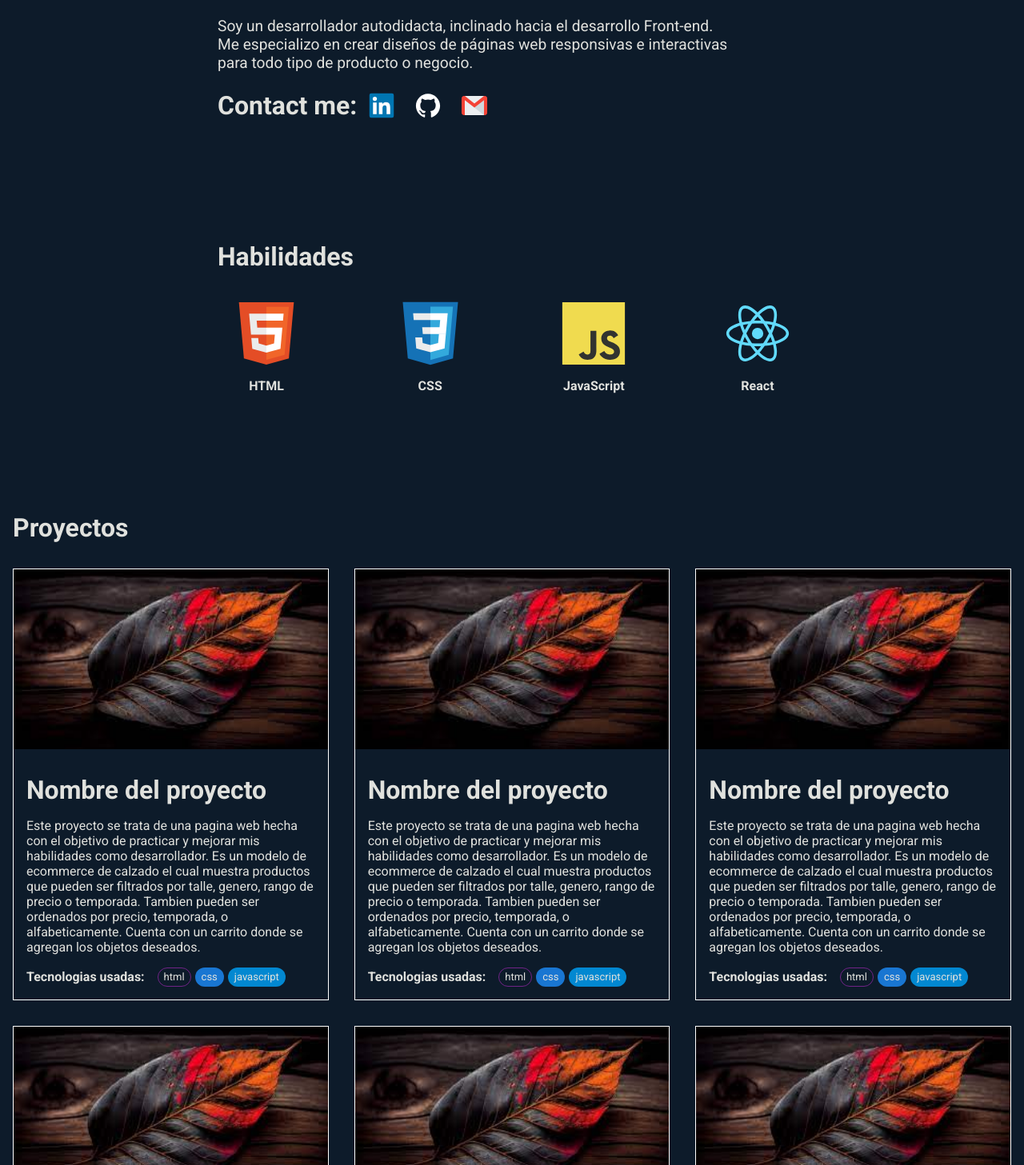
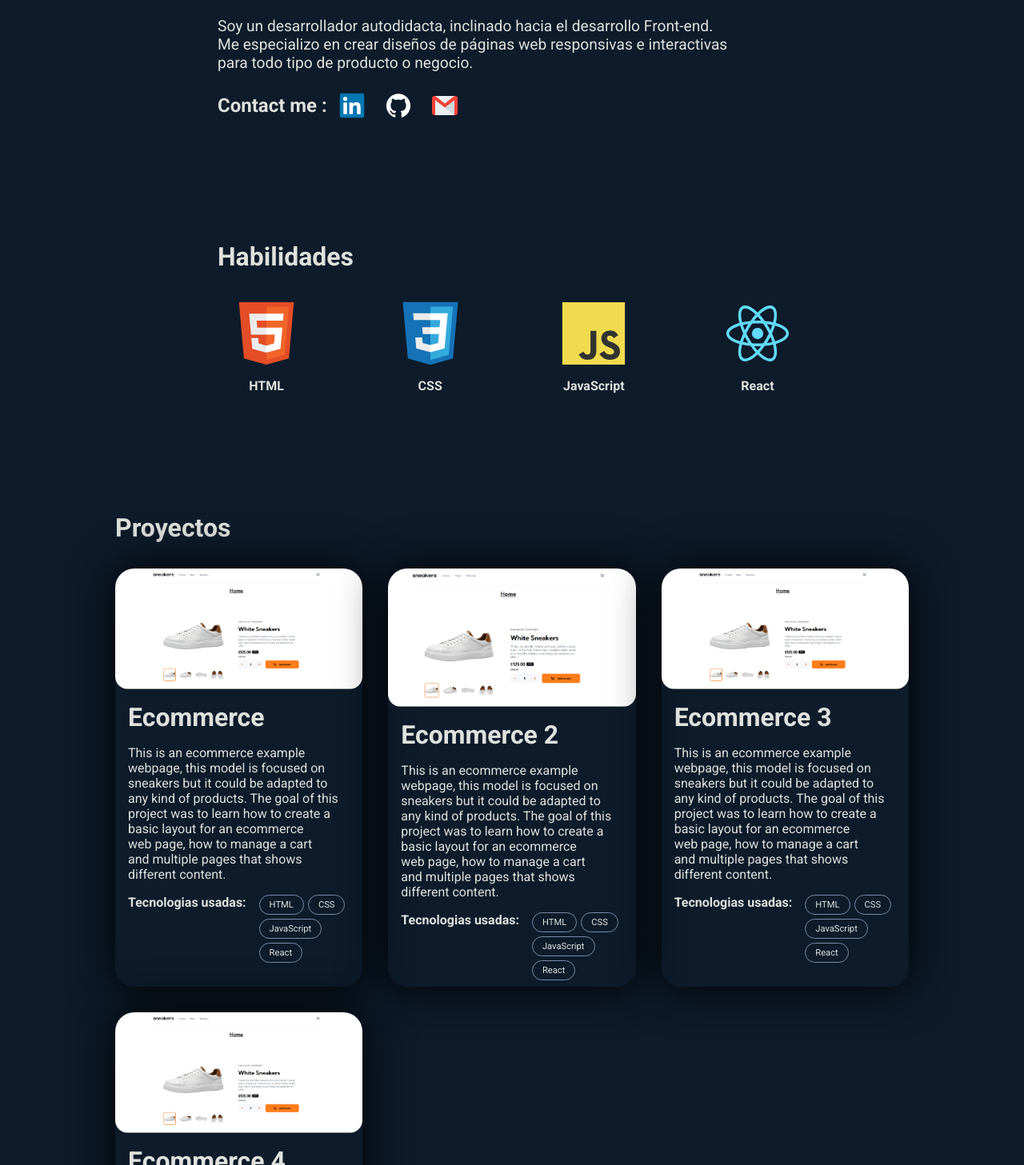
Before and after one commit to SantiG11/portfolio, a React (Vite) app: page / in a window 1280 px wide. Shown: the part 833-2290 px from the top of the page at 80% size. Built offline with nearby package versions, Linux system fonts and the light colour scheme.

Commit message:
Added an image preview of the ecommerce project. Mail direction show when the mail icon is hovered.

```diff
--- a/src/App.css
+++ b/src/App.css
@@ -14,6 +14,10 @@ h3 {
   font-size: 2rem;
 }
 
+h4 {
+  font-size: 1.5rem;
+}
+
 p {
   font-size: 1.2rem;
 }
--- a/src/components/AboutMe/AboutMeStyles.css
+++ b/src/components/AboutMe/AboutMeStyles.css
@@ -13,4 +13,5 @@
 .about-me-content {
   text-align: start;
   max-width: 60ch;
+  text-wrap: pretty;
 }
--- /dev/null
+++ b/src/components/Badge/Badge.jsx
@@ -0,0 +1,5 @@
+import "./BadgeStyle.css";
+
+export function Badge({ text }) {
+  return <div className="badge">{text}</div>;
+}
--- /dev/null
+++ b/src/components/Badge/BadgeStyle.css
@@ -0,0 +1,6 @@
+.badge {
+  padding: 5px 12px;
+  border: 1px solid var(--third-color-dark);
+  border-radius: 1rem;
+  font-size: 0.7rem;
+}
--- a/src/components/Contact/Contact.jsx
+++ b/src/components/Contact/Contact.jsx
@@ -6,17 +6,24 @@ import "./ContactStyle.css";
 export function Contact() {
   return (
     <div className="contact-section">
-      <h3>Contact me: </h3>
+      <h4>Contact me : </h4>
       <div className="contacts-container">
-        <a href="https://linkedin.com/in/santiago-l-gomez" target="_blank">
+        <a
+          href="https://linkedin.com/in/santiago-l-gomez"
+          target="_blank"
+          description="Linked in"
+        >
           <LIIcon />
         </a>
         <a href="https://github.com/SantiG11" target="_blank">
           <GHICon />
         </a>
-        <a href="mailto:santigomez1129@gmail.com" target="_blank">
-          <MailICon />
-        </a>
+        <div className="mail-container">
+          <a href="mailto:Santigomez1129@gmail.com" target="_blank">
+            <MailICon />
+            <p>Santigomez1129@gmail.com</p>
+          </a>
+        </div>
       </div>
     </div>
   );
--- a/src/components/Contact/ContactStyle.css
+++ b/src/components/Contact/ContactStyle.css
@@ -4,6 +4,7 @@
 }
 
 .contacts-container {
+  flex-grow: 1;
   display: flex;
   align-items: start;
   justify-content: space-around;
@@ -13,6 +14,18 @@
 
 a {
   padding: 5px;
+  display: flex;
+  align-items: center;
+  justify-content: center;
+  gap: 10px;
+  text-decoration: none;
+
+  background-color: var(--background-dark);
+}
+
+a div {
+  z-index: 1;
+  background-color: var(--background-dark);
 }
 
 a div svg {
@@ -23,6 +36,42 @@ a div svg {
   justify-content: center;
 }
 
+.mail-container {
+  position: relative;
+
+  width: fit-content;
+  flex-grow: 1;
+}
+
+.mail-container p {
+  position: absolute;
+  top: 50%;
+  left: -20%;
+  transform: translateY(-50%);
+  white-space: nowrap;
+  padding: 0.5em;
+  margin: 0;
+  color: var(--background-dark);
+  user-select: none;
+  opacity: 0;
+  visibility: hidden;
+  transition: left 0.5s ease-in-out, color 0.5s ease-in, opacity 0.5s ease-in;
+}
+
+.mail-container:hover {
+  width: fit-content;
+  overflow: visible;
+}
+
+.mail-container a:hover p {
+  opacity: 1;
+  color: #fff;
+  left: 100%;
+  visibility: visible;
+  transition: left 0.5s ease-in-out, color 0.5s ease-in, opacity 0.5s ease-in;
+  user-select: text;
+}
+
 a div img {
   height: 2rem;
   width: 2rem;
--- a/src/components/ProjectCard/ProjectCard.jsx
+++ b/src/components/ProjectCard/ProjectCard.jsx
@@ -1,31 +1,25 @@
+import { Badge } from "../Badge/Badge";
 import "./ProjectCardStyles.css";
-import { Chip } from "@mui/material";
 
-export function ProjectCard() {
+export function ProjectCard({ title, img, description, technologies }) {
   return (
     <div className="project-card">
-      <img className="project-img" src="src\assets\descarga.jpg" alt="" />
+      <a
+        className="project-link"
+        href="https://ecommerce-orcin-three-49.vercel.app/"
+        target="_blank"
+      >
+        <img className="project-img" src={img} alt={title} />
+      </a>
       <article className="project-description-container">
-        <h3>Nombre del proyecto</h3>
-        <p>
-          Este proyecto se trata de una pagina web hecha con el objetivo de
-          practicar y mejorar mis habilidades como desarrollador. Es un modelo
-          de ecommerce de calzado el cual muestra productos que pueden ser
-          filtrados por talle, genero, rango de precio o temporada. Tambien
-          pueden ser ordenados por precio, temporada, o alfabeticamente. Cuenta
-          con un carrito donde se agregan los objetos deseados.
-        </p>
+        <h3>{title}</h3>
+        <p>{description}</p>
         <div className="used-technologies">
           <h4>Tecnologias usadas: </h4>
           <div className="chips-container">
-            <Chip
-              label="html"
-              variant="outlined"
-              color="secondary"
-              size="small"
-            />
-            <Chip label="css" color="primary" size="small" className="chip" />
-            <Chip label="javascript" color="info" size="small" />
+            {technologies.map((technology) => (
+              <Badge text={technology} />
+            ))}
           </div>
         </div>
       </article>
--- a/src/components/ProjectCard/ProjectCardStyles.css
+++ b/src/components/ProjectCard/ProjectCardStyles.css
@@ -1,13 +1,22 @@
 .project-card {
   display: flex;
   flex-direction: column;
-  gap: 1rem;
+  gap: 0.5rem;
+  border-radius: 1.5rem;
+  overflow: hidden;
+  box-shadow: 0px 0px 57px 0px rgba(0, 0, 0, 1);
 
-  border: 1px solid #fff;
+  user-select: none;
+}
+
+.project-link {
+  padding: 0;
 }
 
 .project-img {
   width: 100%;
+
+  border-radius: 0 0 1rem 1rem;
 }
 
 .project-description-container {
@@ -15,12 +24,13 @@
   text-align: start;
   flex-direction: column;
   gap: 1rem;
-  padding: 1rem;
+  padding: 0.5rem 1rem;
   font-size: 12px;
 }
 
 .project-description-container p {
   font-size: 16px;
+  text-wrap: pretty;
 }
 
 .used-technologies h4 {
@@ -34,7 +44,14 @@
   gap: 1rem;
 }
 
+.used-technologies h4 {
+  font-size: 1rem;
+  text-wrap: nowrap;
+  align-self: flex-start;
+}
+
 .chips-container {
   display: flex;
+  flex-wrap: wrap;
   gap: 5px;
 }
--- a/src/components/Projects/Projects.jsx
+++ b/src/components/Projects/Projects.jsx
@@ -1,6 +1,37 @@
 import React from "react";
 import { ProjectCard } from "../ProjectCard/ProjectCard";
 import "./ProjectsStyles.css";
+
+const PROJECTS = [
+  {
+    title: "Ecommerce",
+    img: "src/assets/ecommerce-preview.png",
+    description:
+      "This is an ecommerce example webpage, this model is focused on sneakers but it could be adapted to any kind of products. The goal of this project was to learn how to create a basic layout for an ecommerce web page, how to manage a cart and multiple pages that shows different content. ",
+    technologies: ["HTML", "CSS", "JavaScript", "React"],
+  },
+  {
+    title: "Ecommerce 2",
+    img: "src/assets/ecommerce-preview2.png",
+    description:
+      "This is an ecommerce example webpage, this model is focused on sneakers but it could be adapted to any kind of products. The goal of this project was to learn how to create a basic layout for an ecommerce web page, how to manage a cart and multiple pages that shows different content. ",
+    technologies: ["HTML", "CSS", "JavaScript", "React"],
+  },
+  {
+    title: "Ecommerce 3 ",
+    img: "src/assets/ecommerce-preview.png",
+    description:
+      "This is an ecommerce example webpage, this model is focused on sneakers but it could be adapted to any kind of products. The goal of this project was to learn how to create a basic layout for an ecommerce web page, how to manage a cart and multiple pages that shows different content. ",
+    technologies: ["HTML", "CSS", "JavaScript", "React"],
+  },
+  {
+    title: "Ecommerce 4",
+    img: "src/assets/ecommerce-preview.png",
+    description:
+      "This is an ecommerce example webpage, this model is focused on sneakers but it could be adapted to any kind of products. The goal of this project was to learn how to create a basic layout for an ecommerce web page, how to manage a cart and multiple pages that shows different content. ",
+    technologies: ["HTML", "CSS", "JavaScript", "React"],
+  },
+];
 
 export const Projects = React.forwardRef((props, ref) => {
   return (
@@ -8,18 +39,14 @@ export const Projects = React.forwardRef((props, ref) => {
       <div className="projects-title">
         <h3>Proyectos</h3>
       </div>
-      <ProjectCard />
-      <ProjectCard />
-      <ProjectCard />
-      <ProjectCard />
-      <ProjectCard />
-      <ProjectCard />
-      <ProjectCard />
-      <ProjectCard />
-      <ProjectCard />
-      <ProjectCard />
-      <ProjectCard />
-      <ProjectCard />
+      {PROJECTS.map((project) => (
+        <ProjectCard
+          title={project.title}
+          img={project.img}
+          description={project.description}
+          technologies={project.technologies}
+        />
+      ))}
     </div>
   );
 });
--- a/src/components/Projects/ProjectsStyles.css
+++ b/src/components/Projects/ProjectsStyles.css
@@ -8,6 +8,6 @@
   grid-template-columns: repeat(auto-fit, minmax(300px, 1fr));
   justify-content: space-evenly;
   gap: 2rem;
-
+  width: 80%;
   padding: 1rem;
 }
```
Also changed, not shown: src/assets/ecommerce-preview.png (added), src/assets/ecommerce-preview2.png (added).
